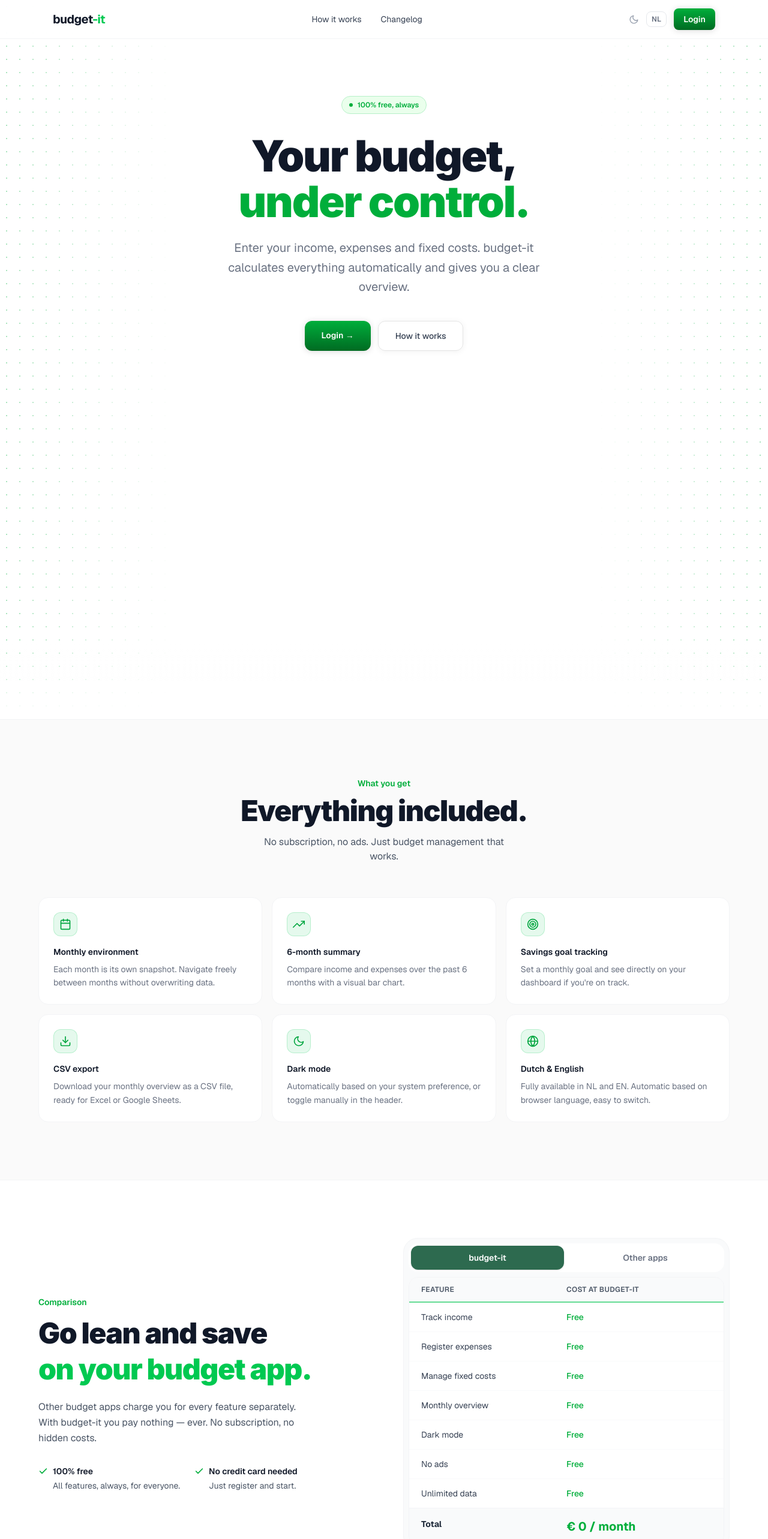
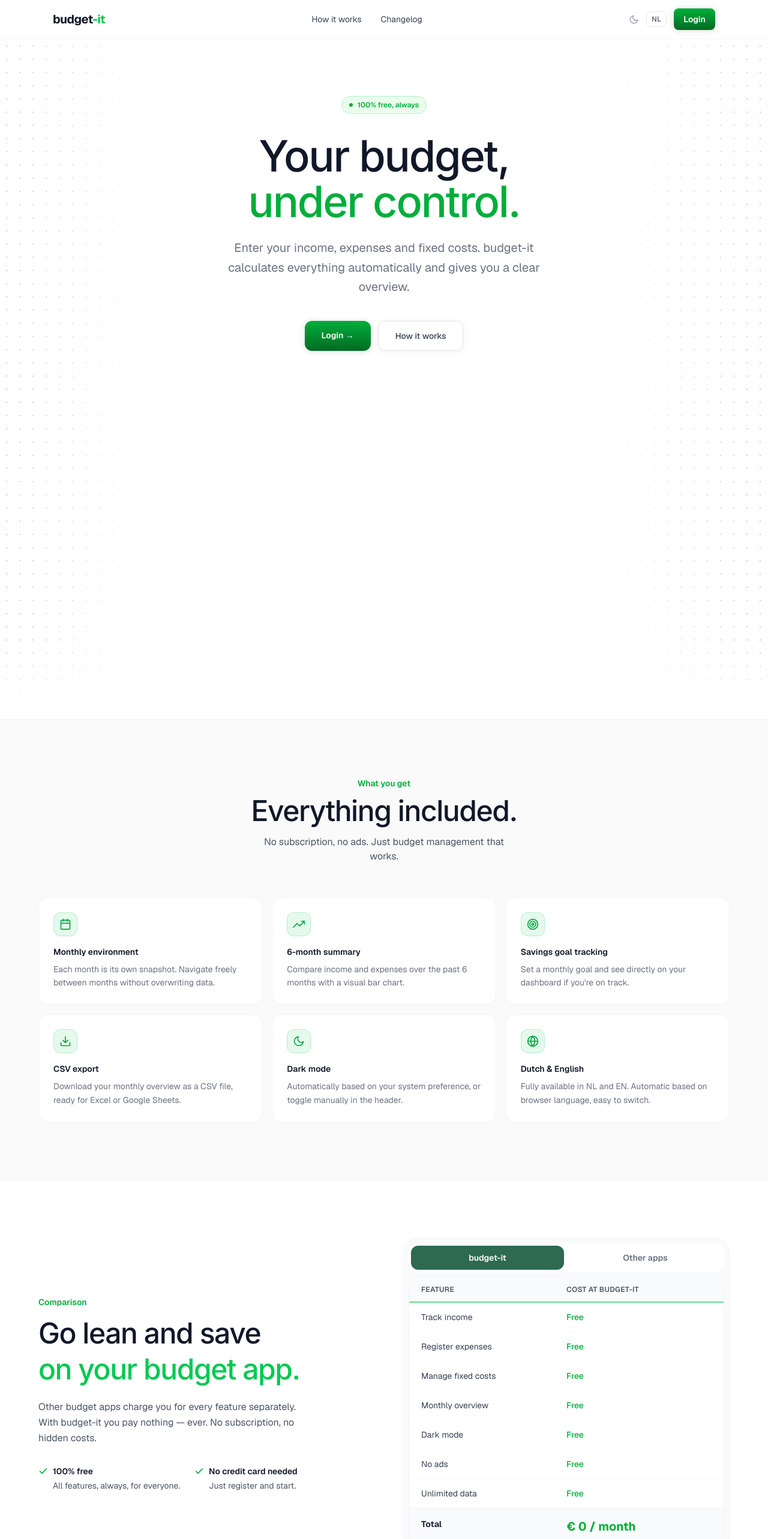
Before and after one commit to chenyixue86/budget-it, a Next.js app: page / in a window 1280 px wide. Shown: the top 2566 px of the page at 60% size. Built offline with nearby package versions, Linux system fonts and the light colour scheme; no server answers.

Commit message:
landing page: heading font-medium (Inter 500) zoals Ecomflow

```diff
--- a/app/components/ComparisonSection.tsx
+++ b/app/components/ComparisonSection.tsx
@@ -19,7 +19,7 @@
           {/* Left */}
           <div>
             <p className="text-sm font-semibold mb-3 dark:text-green-400" style={{ color: "#00ae3b" }}>{t.comparison.label}</p>
-            <h2 className="landing-heading text-3xl md:text-5xl font-black leading-tight text-gray-900 dark:text-white mb-5">
+            <h2 className="landing-heading text-3xl md:text-5xl font-medium leading-tight text-gray-900 dark:text-white mb-5">
               {t.comparison.title}<br />
               <span className="text-green-500 dark:text-green-400">{t.comparison.titleAccent}</span>
             </h2>
--- a/app/components/FeaturesSection.tsx
+++ b/app/components/FeaturesSection.tsx
@@ -38,7 +38,7 @@
       <div className="max-w-6xl mx-auto">
         <div className="text-center mb-14">
           <p className="text-sm font-semibold mb-3 dark:text-green-400" style={{ color: "#00ae3b" }}>{f.label}</p>
-          <h2 className="landing-heading text-3xl md:text-5xl font-black text-gray-900 dark:text-white mb-4">
+          <h2 className="landing-heading text-3xl md:text-5xl font-medium text-gray-900 dark:text-white mb-4">
             {f.title}
           </h2>
           <p className="text-gray-600 dark:text-white/60 text-base max-w-md mx-auto">
--- a/app/page.tsx
+++ b/app/page.tsx
@@ -52,7 +52,7 @@
         {t.landing.badge}
       </div>
 
-      <h1 className="hero-h1 text-5xl md:text-7xl font-black leading-[1.05] max-w-3xl mb-6 text-gray-900 dark:text-white">
+      <h1 className="hero-h1 text-5xl md:text-7xl font-medium leading-[1.05] max-w-3xl mb-6 text-gray-900 dark:text-white">
         {t.landing.heroTitle}<br />
         <span style={{ color: "#00ae3b" }}>{t.landing.heroAccent}</span>
       </h1>
@@ -91,7 +91,7 @@
       <div className="max-w-xl mx-auto">
         <div className="mb-8">
           <p className="text-sm font-semibold mb-3 dark:text-green-400" style={{ color: "#00ae3b" }}>{t.landing.feedbackLabel}</p>
-          <h2 className="landing-heading text-3xl md:text-4xl font-black mb-2 text-gray-900 dark:text-white">
+          <h2 className="landing-heading text-3xl md:text-4xl font-medium mb-2 text-gray-900 dark:text-white">
             {t.landing.bugTitle}
           </h2>
           <p className="text-gray-600 dark:text-white/60 text-sm leading-relaxed">
```
